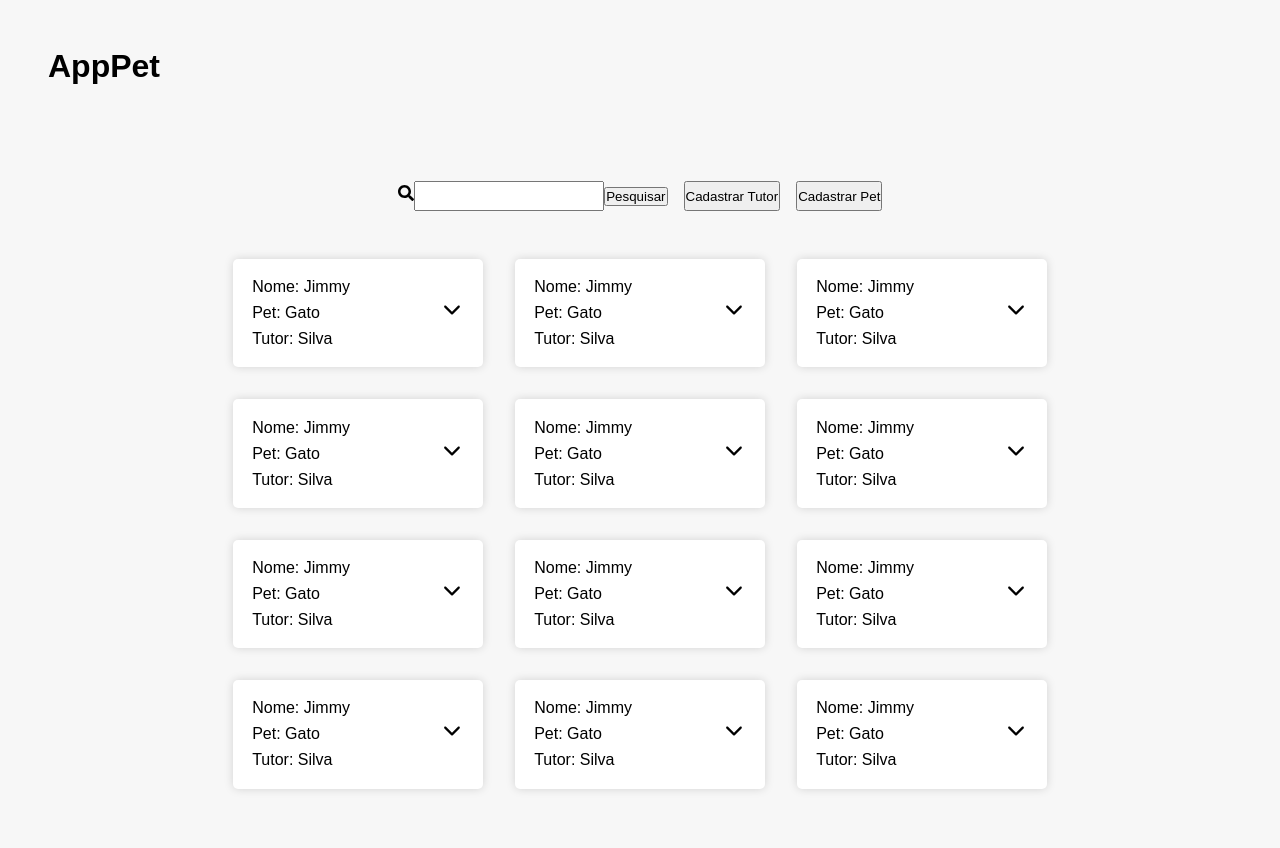
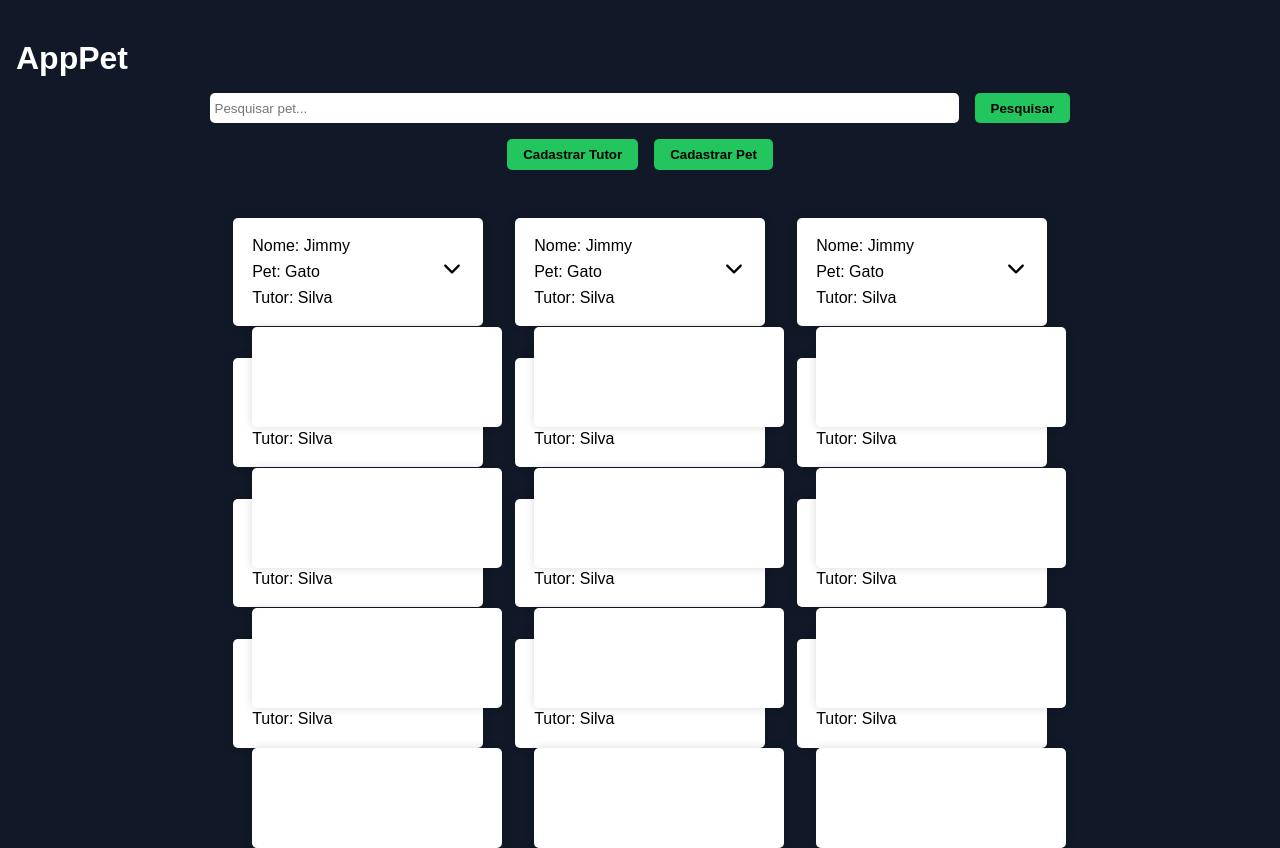
Before and after one commit to silvavictorleandro/pet-shop-fullstack, a React (Create React App) app in the folder frontend/: page / in a window 1280 px wide. Built offline with nearby package versions, Linux system fonts and the light colour scheme.

Commit message:
estilização do header e menu

```diff
--- a/frontend/src/App.tsx
+++ b/frontend/src/App.tsx
@@ -5,12 +5,12 @@ import { GlobalStyles } from "./styles/GlobalStyles";
 
 function App() {
   return (
-    <>
+    <main>
       <Header />
       <Menu />
       <PetList />
       <GlobalStyles />
-    </>
+    </main>
   );
 }
 
--- a/frontend/src/components/Header/styles.ts
+++ b/frontend/src/components/Header/styles.ts
@@ -1,7 +1,9 @@
 import styled from "styled-components";
 
 export const Header = styled.header`
-  padding: 3rem;
+  max-width: 1024px;
 `;
 
-export const Title = styled.h1``;
+export const Title = styled.h1`
+  color: white;
+`;
--- a/frontend/src/components/Menu/Menu.tsx
+++ b/frontend/src/components/Menu/Menu.tsx
@@ -20,18 +20,20 @@ export const Menu: React.FC = () => {
   return (
     <S.Menu>
       <S.ContainerSearch>
-        <FaSearch />
-        <S.SearchInput type="search"></S.SearchInput>
+        <S.SearchInput type="search" placeholder="Pesquisar pet..." />
         <S.SearchButton>Pesquisar</S.SearchButton>
       </S.ContainerSearch>
-      <S.ButtonAddTutor onClick={() => toggleModalTutor()}>
-        Cadastrar Tutor
-      </S.ButtonAddTutor>
-      <S.ButtonAddPet onClick={() => toggleModalPet()}>
-        Cadastrar Pet
-      </S.ButtonAddPet>
-      <AddTutor modalTutor={modalTutor} toggleModalTutor={toggleModalTutor} />
-      <AddPet modalPet={modalPet} toggleModalPet={toggleModalPet} />
+
+      <S.ContainerButtons>
+        <S.ButtonAdd onClick={() => toggleModalTutor()}>
+          Cadastrar Tutor
+        </S.ButtonAdd>
+        <S.ButtonAdd onClick={() => toggleModalPet()}>
+          Cadastrar Pet
+        </S.ButtonAdd>
+        <AddTutor modalTutor={modalTutor} toggleModalTutor={toggleModalTutor} />
+        <AddPet modalPet={modalPet} toggleModalPet={toggleModalPet} />
+      </S.ContainerButtons>
     </S.Menu>
   );
 };
--- a/frontend/src/components/Menu/styles.ts
+++ b/frontend/src/components/Menu/styles.ts
@@ -1,25 +1,50 @@
 import styled from "styled-components";
 
-export const Menu = styled.div`
+export const Menu = styled.section`
+  /* display: flex; */
+  gap: 1rem;
+  /* justify-content: space-evenly; */
+  width: 100%;
+`;
+
+export const ContainerSearch = styled.div`
   display: flex;
   gap: 1rem;
   justify-content: center;
-  margin: 3rem auto;
-  max-width: 900px;
-`;
-
-export const ContainerSearch = styled.div`
-  border: grey;
-  position: relative;
+  margin: 1rem 0 1rem;
+  /* position: relative; */
 `;
 
 export const SearchInput = styled.input`
+  border: none;
+  border-radius: 5px;
   height: 30px;
   padding: 0.3rem;
+  width: 60%;
+
+  @media screen and (max-width: 768px) {
+    width: 80%;
+  }
 `;
 
-export const SearchButton = styled.button``;
+export const SearchButton = styled.button`
+  background-color: #22c55e;
+  border: none;
+  border-radius: 5px;
+  font-weight: bold;
+  padding: 0 1rem;
+`;
 
-export const ButtonAddTutor = styled.button``;
+export const ContainerButtons = styled.div`
+  display: flex;
+  gap: 1rem;
+  justify-content: center;
+`;
 
-export const ButtonAddPet = styled.button``;
+export const ButtonAdd = styled.button`
+  background-color: #22c55e;
+  border: none;
+  border-radius: 5px;
+  font-weight: bold;
+  padding: 0.5rem 1rem;
+`;
--- a/frontend/src/components/PetCard/PetCard.tsx
+++ b/frontend/src/components/PetCard/PetCard.tsx
@@ -4,6 +4,7 @@ import * as S from "./styles";
 
 export const PetCard: React.FC = () => {
   return (
+    <>
       <S.Card>
         <S.ContainerInfos>
           <S.PetName>Nome: Jimmy</S.PetName>
@@ -15,6 +16,8 @@ export const PetCard: React.FC = () => {
             <IoIosArrowDown />
           </S.Button>
         </S.ContainerButton>
+        <S.ContainerEspecificInfos></S.ContainerEspecificInfos>
       </S.Card>
+    </>
   );
 };
--- a/frontend/src/components/PetCard/styles.ts
+++ b/frontend/src/components/PetCard/styles.ts
@@ -33,3 +33,15 @@ export const Button = styled.button`
   border: none;
   font-size: 1.5rem;
 `;
+
+export const ContainerEspecificInfos = styled.ul`
+  background-color: white;
+  border-radius: 5px;
+  box-shadow: 0 0 10px rgba(0, 0, 0, 0.15);
+  display: block;
+  height: 100px;
+  margin-top: 210px;
+  padding: 1.2rem;
+  position: absolute;
+  width: 250px;
+`;
--- a/frontend/src/styles/GlobalStyles.ts
+++ b/frontend/src/styles/GlobalStyles.ts
@@ -8,12 +8,15 @@ export const GlobalStyles = createGlobalStyle`
   }
 
   body {
-    background-color: #f7f7f7;
+    background-color: #111827;
+    padding: 2.5rem 1rem;
     font-family: "Poppins", sans-serif;
+  }
 
-    @media (max-width: 550px) {
-      background-color: white;
-    }
+  main {
+    max-width: 1280px;
+    margin: 0 auto;
+    /* background-color: blue; */
   }
 
   button {
```
Lines whose indentation alone changed are shown as unchanged.
